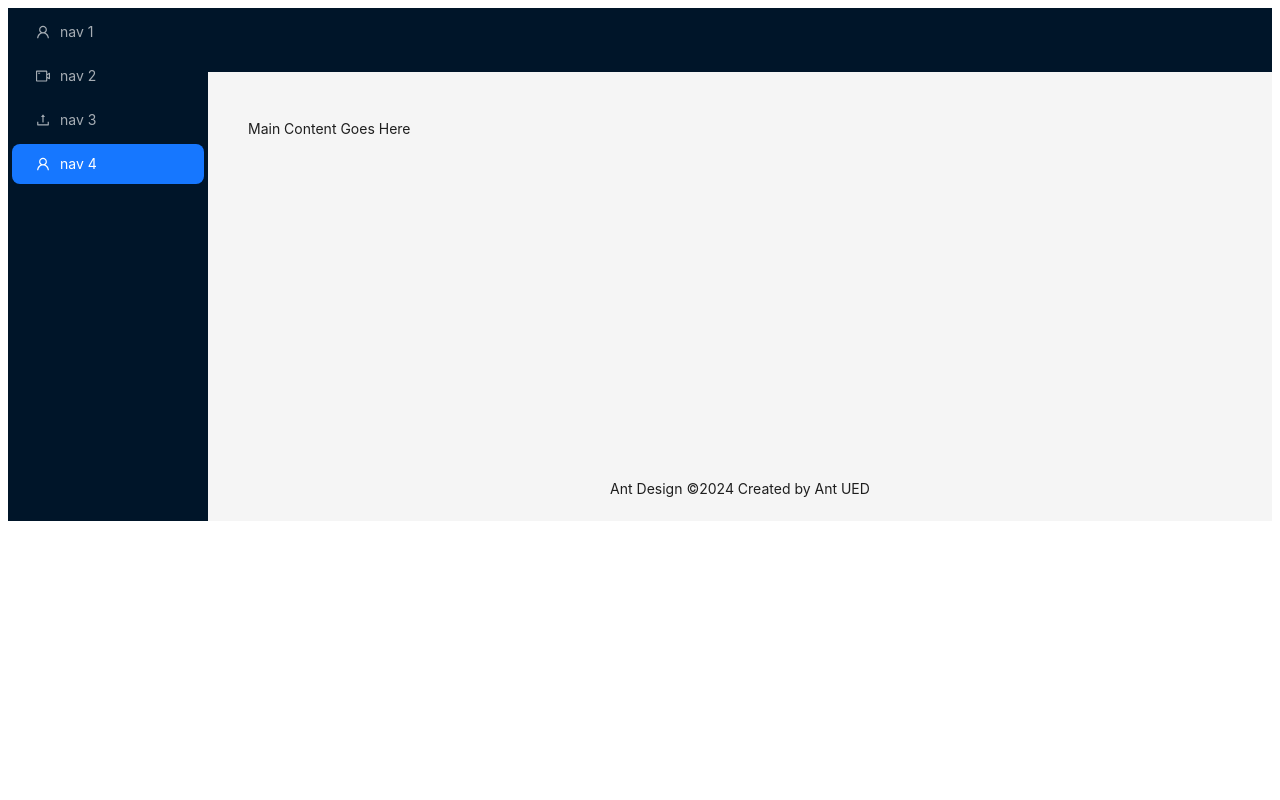
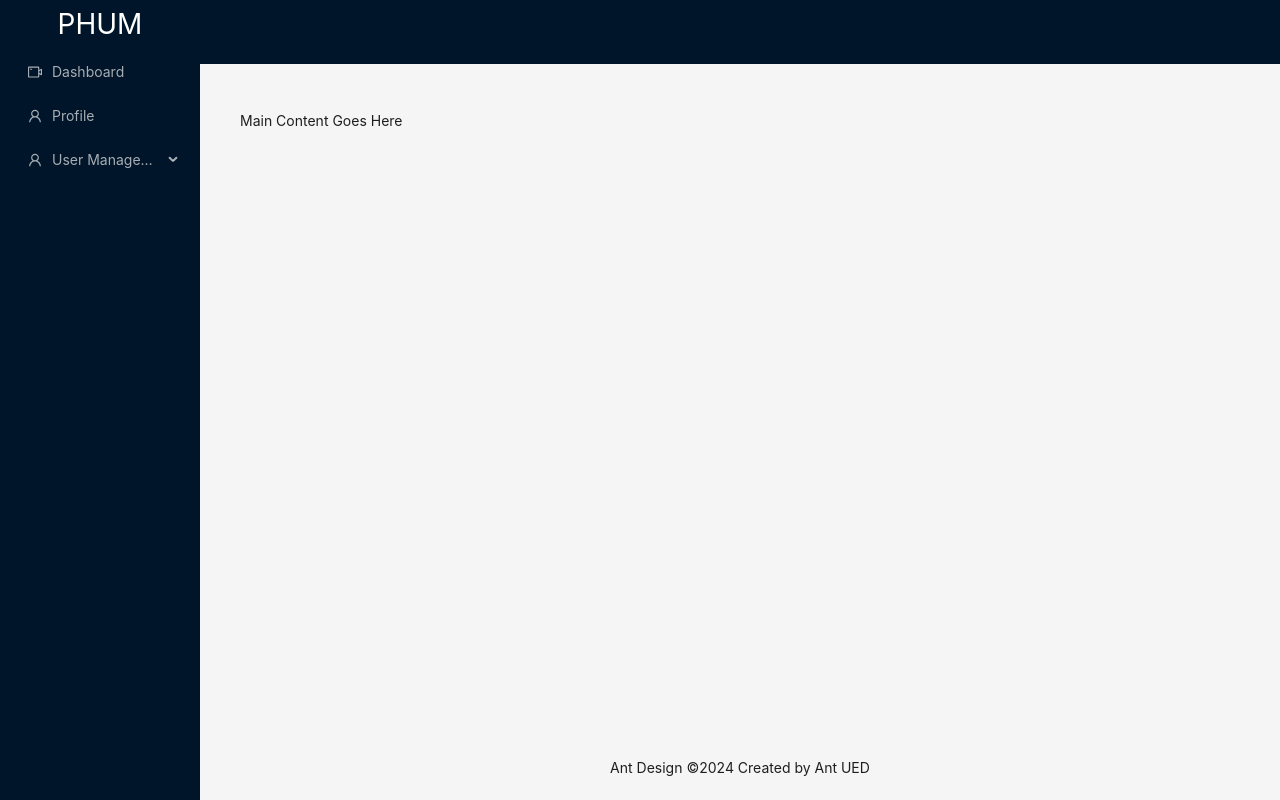
Before and after one commit to saifscripts/phum-client, a React (Vite) app: page / in a window 1280 px wide. Built offline with nearby package versions, Linux system fonts and the light colour scheme.

Commit message:
27-3 Fixing The Layout And Setting Up Basic Sidebar Options

```diff
--- a/src/components/layout/MainLayout.tsx
+++ b/src/components/layout/MainLayout.tsx
@@ -1,27 +1,47 @@
-import {
-  UploadOutlined,
-  UserOutlined,
-  VideoCameraOutlined,
-} from '@ant-design/icons';
-import { Layout, Menu } from 'antd';
+import { UserOutlined, VideoCameraOutlined } from '@ant-design/icons';
+import { Layout, Menu, MenuProps } from 'antd';
 import { createElement } from 'react';
 
 const { Sider, Header, Content, Footer } = Layout;
 
-const items = [
-  UserOutlined,
-  VideoCameraOutlined,
-  UploadOutlined,
-  UserOutlined,
-].map((icon, index) => ({
-  key: String(index + 1),
-  icon: createElement(icon),
-  label: `nav ${index + 1}`,
-}));
+const items: MenuProps['items'] = [
+  {
+    key: '1',
+    icon: createElement(VideoCameraOutlined),
+    label: 'Dashboard',
+  },
+  {
+    key: '2',
+    icon: createElement(UserOutlined),
+    label: 'Profile',
+  },
+  {
+    key: '3',
+    icon: createElement(UserOutlined),
+    label: 'User Management',
+    children: [
+      {
+        key: '31',
+        icon: createElement(VideoCameraOutlined),
+        label: 'Create Admin',
+      },
+      {
+        key: '32',
+        icon: createElement(UserOutlined),
+        label: 'Create Student',
+      },
+      {
+        key: '33',
+        icon: createElement(UserOutlined),
+        label: 'Create Faculty',
+      },
+    ],
+  },
+];
 
 const MainLayout = () => {
   return (
-    <Layout>
+    <Layout style={{ height: '100vh' }}>
       <Sider
         breakpoint="lg"
         collapsedWidth="0"
@@ -32,7 +52,18 @@ const MainLayout = () => {
           console.log(collapsed, type);
         }}
       >
-        <div className="demo-logo-vertical" />
+        <div
+          style={{
+            color: 'white',
+            fontSize: '1.75rem',
+            height: '3rem',
+            display: 'flex',
+            justifyContent: 'center',
+            alignItems: 'center',
+          }}
+        >
+          <p>PHUM</p>
+        </div>
         <Menu
           theme="dark"
           mode="inline"
--- a/src/index.css
+++ b/src/index.css
@@ -0,0 +1,5 @@
+* {
+  box-sizing: border-box;
+  padding: 0;
+  margin: 0;
+}
```
